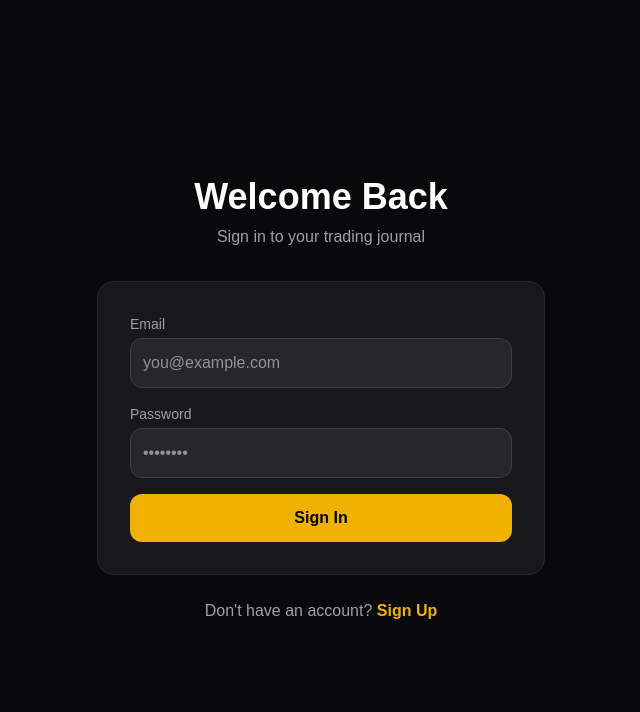
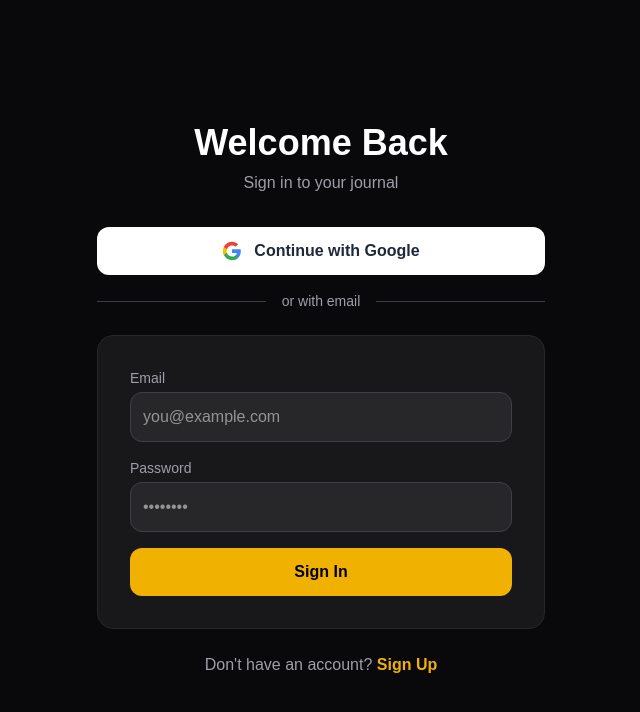
Before and after one commit to keeran30/Tradingjournal, a Next.js app: page /auth in a window 1280 px wide. Shown: the top 712 px of the page, without its empty margins (319-959 px from the left). Built offline with nearby package versions, Linux system fonts and the light colour scheme; no server answers.

Commit message:
Add Google sign-in button

```diff
--- a/app/auth/page.tsx
+++ b/app/auth/page.tsx
@@ -1,65 +1,78 @@
-"use client";
+"use client"
 
-import { useState, useEffect } from "react";
-import { createClient } from "@supabase/supabase-js";
-import { useRouter } from "next/navigation";
+import { useState, useEffect } from "react"
+import { createClient } from "@supabase/supabase-js"
+import { useRouter } from "next/navigation"
 
 const supabase = createClient(
   process.env.NEXT_PUBLIC_SUPABASE_URL || "",
   process.env.NEXT_PUBLIC_SUPABASE_ANON_KEY || ""
-);
+)
 
 export default function AuthPage() {
-  const router = useRouter();
-  const [isSignUp, setIsSignUp] = useState(false);
-  const [email, setEmail] = useState("");
-  const [password, setPassword] = useState("");
-  const [loading, setLoading] = useState(false);
-  const [error, setError] = useState("");
-  const [message, setMessage] = useState("");
-  const [checkingAuth, setCheckingAuth] = useState(true);
+  const router = useRouter()
+  const [isSignUp, setIsSignUp] = useState(false)
+  const [email, setEmail] = useState("")
+  const [password, setPassword] = useState("")
+  const [loading, setLoading] = useState(false)
+  const [error, setError] = useState("")
+  const [message, setMessage] = useState("")
+  const [checkingAuth, setCheckingAuth] = useState(true)
+  const [socialLoading, setSocialLoading] = useState("")
 
   useEffect(() => {
     const checkUser = async () => {
-      const { data } = await supabase.auth.getUser();
-      if (data.user) {
-        router.push("/dashboard");
-      }
-      setCheckingAuth(false);
-    };
-    checkUser();
-  }, [router]);
+      const { data } = await supabase.auth.getUser()
+      if (data.user) router.push("/dashboard")
+      setCheckingAuth(false)
+    }
+    checkUser()
+  }, [router])
 
   const handleAuth = async (e: React.FormEvent) => {
-    e.preventDefault();
-    setLoading(true);
-    setError("");
-    setMessage("");
-
+    e.preventDefault()
+    setLoading(true)
+    setError("")
+    setMessage("")
     try {
       if (isSignUp) {
-        const result = await supabase.auth.signUp({ email, password });
-        if (result.error) throw result.error;
-        setMessage("Check your email for the confirmation link!");
+        const result = await supabase.auth.signUp({ email, password })
+        if (result.error) throw result.error
+        setMessage("Check your email for the confirmation link!")
       } else {
-        const result = await supabase.auth.signInWithPassword({ email, password });
-        if (result.error) throw result.error;
-        router.push("/dashboard");
-        router.refresh();
+        const result = await supabase.auth.signInWithPassword({ email, password })
+        if (result.error) throw result.error
+        router.push("/dashboard")
+        router.refresh()
       }
     } catch (err: any) {
-      setError(err.message || "Something went wrong");
+      setError(err.message || "Something went wrong")
     } finally {
-      setLoading(false);
+      setLoading(false)
     }
-  };
+  }
+
+  const handleSocialLogin = async (provider: "google") => {
+    setSocialLoading(provider)
+    setError("")
+    try {
+      const { error } = await supabase.auth.signInWithOAuth({
+        provider,
+        options: { redirectTo: `${window.location.origin}/dashboard` },
+      })
+      if (error) throw error
+    } catch (err: any) {
+      setError(err.message || "Social login failed")
+      setSocialLoading("")
+    }
+  }
 
   if (checkingAuth) {
     return (
       <main className="min-h-screen bg-zinc-950 text-white flex items-center justify-center">
         <p className="text-zinc-400">Loading...</p>
       </main>
-    );
+    )
   }
 
   return (
@@ -70,33 +83,50 @@
             {isSignUp ? "Create Account" : "Welcome Back"}
           </h1>
           <p className="text-zinc-400">
-            {isSignUp ? "Start your trading journey" : "Sign in to your trading journal"}
+            {isSignUp ? "Start your trading journey" : "Sign in to your journal"}
           </p>
         </div>
+
+        {/* Google Login Button */}
+        <button
+          onClick={() => handleSocialLogin("google")}
+          disabled={socialLoading !== ""}
+          className="w-full bg-white hover:bg-gray-100 text-gray-800 py-3 rounded-xl font-semibold transition flex items-center justify-center gap-3 disabled:opacity-50 mb-4"
+        >
+          <svg className="w-5 h-5" viewBox="0 0 24 24">
+            <path fill="#4285F4" d="M22.56 12.25c0-.78-.07-1.53-.2-2.25H12v4.26h5.92a5.06 5.06 0 01-2.2 3.32v2.77h3.57c2.08-1.92 3.28-4.74 3.28-8.1z"/>
+            <path fill="#34A853" d="M12 23c2.97 0 5.46-.98 7.28-2.66l-3.57-2.77c-.98.66-2.23 1.06-3.71 1.06-2.86 0-5.29-1.93-6.16-4.53H2.18v2.84C3.99 20.53 7.7 23 12 23z"/>
+            <path fill="#FBBC05" d="M5.84 14.09c-.22-.66-.35-1.36-.35-2.09s.13-1.43.35-2.09V7.07H2.18C1.43 8.55 1 10.22 1 12s.43 3.45 1.18 4.93l2.85-2.22.81-.62z"/>
+            <path fill="#EA4335" d="M12 5.38c1.62 0 3.06.56 4.21 1.64l3.15-3.15C17.45 2.09 14.97 1 12 1 7.7 1 3.99 3.47 2.18 7.07l3.66 2.84c.87-2.6 3.3-4.53 6.16-4.53z"/>
+          </svg>
+          {socialLoading === "google" ? "Connecting..." : "Continue with Google"}
+        </button>
+
+        {/* Divider */}
+        <div className="relative mb-6">
+          <div className="absolute inset-0 flex items-center"><div className="w-full border-t border-zinc-700"></div></div>
+          <div className="relative flex justify-center text-sm"><span className="px-4 bg-zinc-950 text-zinc-400">or with email</span></div>
+        </div>
+
+        {/* Email Form */}
         <div className="bg-zinc-900 p-8 rounded-2xl border border-zinc-800">
           {error && <div className="bg-red-900/30 border border-red-500/30 text-red-400 p-4 rounded-xl mb-4 text-sm">{error}</div>}
           {message && <div className="bg-green-900/30 border border-green-500/30 text-green-400 p-4 rounded-xl mb-4 text-sm">{message}</div>}
+
           <form onSubmit={handleAuth} className="space-y-4">
-            <div>
-              <label className="block text-zinc-400 text-sm mb-1">Email</label>
-              <input type="email" value={email} onChange={(e) => setEmail(e.target.value)} placeholder="you@example.com" className="w-full p-3 bg-zinc-800 rounded-xl border border-zinc-700 focus:border-yellow-500 outline-none" required />
-            </div>
-            <div>
-              <label className="block text-zinc-400 text-sm mb-1">Password</label>
-              <input type="password" value={password} onChange={(e) => setPassword(e.target.value)} placeholder="••••••••" className="w-full p-3 bg-zinc-800 rounded-xl border border-zinc-700 focus:border-yellow-500 outline-none" required />
-            </div>
-            <button type="submit" disabled={loading} className="w-full bg-yellow-500 hover:bg-yellow-600 text-black py-3 rounded-xl font-bold transition disabled:opacity-50">
-              {loading ? "Please wait..." : isSignUp ? "Create Account" : "Sign In"}
-            </button>
+            <div><label className="block text-zinc-400 text-sm mb-1">Email</label><input type="email" value={email} onChange={(e) => setEmail(e.target.value)} placeholder="you@example.com" className="w-full p-3 bg-zinc-800 rounded-xl border border-zinc-700 focus:border-yellow-500 outline-none" required /></div>
+            <div><label className="block text-zinc-400 text-sm mb-1">Password</label><input type="password" value={password} onChange={(e) => setPassword(e.target.value)} placeholder="••••••••" className="w-full p-3 bg-zinc-800 rounded-xl border border-zinc-700 focus:border-yellow-500 outline-none" required /></div>
+            <button type="submit" disabled={loading} className="w-full bg-yellow-500 hover:bg-yellow-600 text-black py-3 rounded-xl font-bold transition disabled:opacity-50">{loading ? "Please wait..." : isSignUp ? "Create Account" : "Sign In"}</button>
           </form>
         </div>
+
         <p className="text-center text-zinc-400 mt-6">
           {isSignUp ? "Already have an account?" : "Don't have an account?"}{" "}
-          <button onClick={() => { setIsSignUp(!isSignUp); setError(""); setMessage(""); }} className="text-yellow-500 hover:text-yellow-400 font-bold transition">
+          <button onClick={() => { setIsSignUp(!isSignUp); setError(""); setMessage("") }} className="text-yellow-500 hover:text-yellow-400 font-bold transition">
             {isSignUp ? "Sign In" : "Sign Up"}
           </button>
         </p>
       </div>
     </main>
-  );
+  )
 }
```
